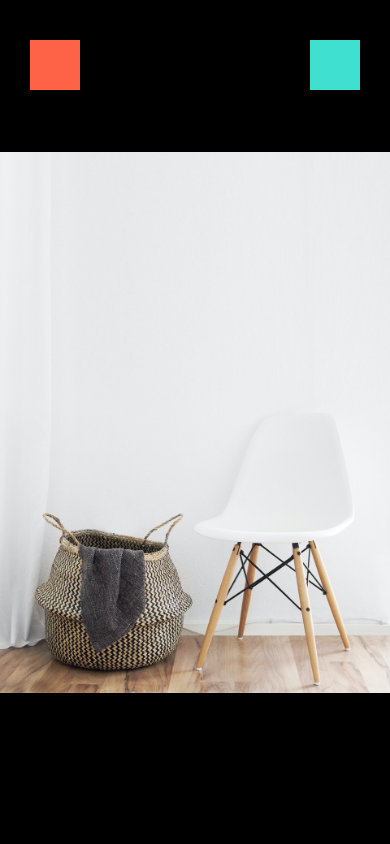
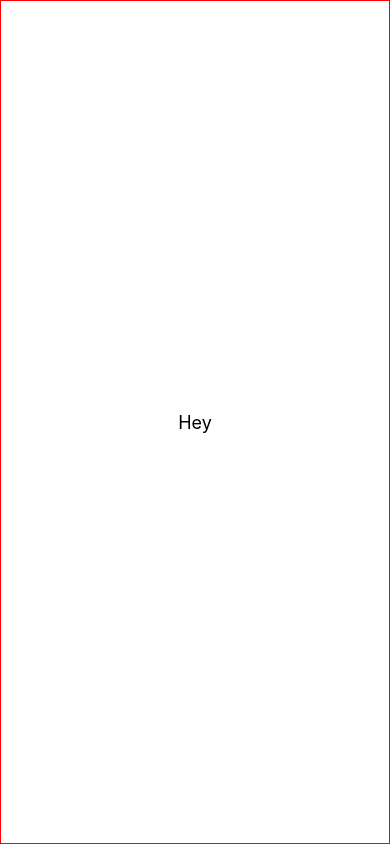
Before and after one commit to vihong/burger-app-mobile, a React Native app: screen / in a window 390 px wide. Built offline with nearby package versions, Linux system fonts and the light colour scheme.

Commit message:
✨ M01 : DESIGN SYSTEM > Add Text

```diff
--- a/App.tsx
+++ b/App.tsx
@@ -1,5 +1,7 @@
+import DraftScreen from "./src/components/screens/DraftScreen"
 import ViewImageScreen from "./src/components/screens/ViewImageScreen"
+import WelcomeScreen from "./src/components/screens/WelcomeScreen"
 
 export default function App() {
-  return <ViewImageScreen />
+  return <DraftScreen />
 }
--- /dev/null
+++ b/src/components/designSystem/atoms/Text.tsx
@@ -0,0 +1,20 @@
+import React from "react"
+import styled from "styled-components/native"
+import { Platform, TextProps as ReactNativeTextProps } from "react-native"
+
+type TextProps = {
+  children: React.ReactNode
+} & ReactNativeTextProps
+
+export default function Text({ children }: TextProps) {
+  return <TextStyled>{children}</TextStyled>
+}
+
+const TextStyled = styled.Text`
+  font-size: 18px;
+  font-family: ${Platform.select({
+    ios: "Avenir",
+    android: "Roboto",
+    default: "System",
+  })};
+`
--- /dev/null
+++ b/src/components/screens/DraftScreen.tsx
@@ -0,0 +1,17 @@
+import styled from "styled-components/native"
+import Text from "../designSystem/atoms/Text"
+
+export default function DraftScreen() {
+  return (
+    <DraftScreenStyled>
+      <Text>Hey</Text>
+    </DraftScreenStyled>
+  )
+}
+
+const DraftScreenStyled = styled.SafeAreaView`
+  border: 1px solid red;
+  flex: 1;
+  justify-content: center;
+  align-items: center;
+`
```
